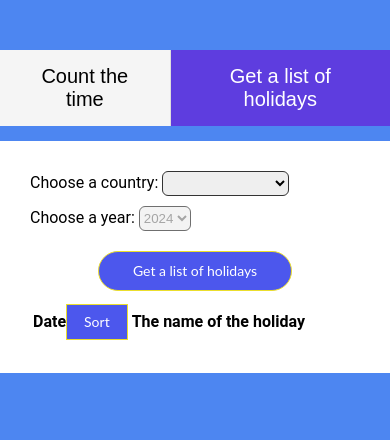
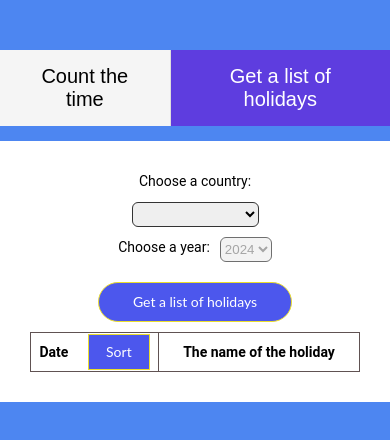
Before and after one commit to George1603/Course-project, a plain HTML site: page index.html in a window 390 px wide. Both pictures are taken after a click on the button "Get a list of holidays". Drawn offline with Linux system fonts and the light colour scheme; no server answers.

Commit message:
added responsive

```diff
--- a/index.html
+++ b/index.html
@@ -12,20 +12,20 @@
             <button class="tabs__nav-btn" type="button" data-tab="#tab_1" id="tab_1_btn">Count the time</button>
             <button class="tabs__nav-btn" type="button" data-tab="#tab_2" id="tab_2_btn">Get a list of holidays</button>
         </div>
-        <div class="tabs__content">
+        <div class="tabs__content mediaTab1">
             <div class="tabs__item" id="tab_1">
                 <form>
-                  <div class="startDatePicker">
+                  <div class="startDatePicker pickersMenuTab1">
                     <label for="startDay">Choose a start date:</label>
                     <input type="date" id="startDay" class="standartInputStyle dateInputs" name="startDay" required />
                     <span class="validity"></span>
                   </div>
-                  <div class="endDatePicker">
+                  <div class="endDatePicker pickersMenuTab1">
                     <label for="endDay">Choose an end date:</label>
                     <input type="date" id="endDay" class="standartInputStyle dateInputs" name="endDay" required />
                     <span class="validity"></span>
                   </div>
-                  <div class="presetPicker">
+                  <div class="presetPicker pickersMenuTab1">
                     <label for="preset">Choose a standard preset as needed:</label>
                       <select id="preset" class="standartInputStyle">
                         <option value="">Select a preset</option>
@@ -33,7 +33,7 @@
                         <option value="29">Month (30 days)</option>
                       </select>
                   </div>
-                  <div class="typeOfDays">
+                  <div class="typeOfDays pickersMenuTab1">
                     <label for="dayOptions">If necessary, select the type of days to count:</label>
                       <select id="dayOptions" class="standartInputStyle">
                         <option value="All days">All days</option>
@@ -41,7 +41,7 @@
                         <option value="Weekend">Weekend</option>
                       </select>
                   </div>
-                  <div class="typeOfCalc">
+                  <div class="typeOfCalc pickersMenuTab1">
                     <label for="calcOptions">Select the type of time calculation:</label>
                       <select id="calcOptions" class="standartInputStyle">
                         <option value="days">Count the number of days</option>
@@ -57,10 +57,10 @@
                 <table class="resultTable">
                   <thead>
                   <tr>
-                    <th class="tableHeader">Start date</th>
-                    <th class="tableHeader">End date</th>
-                    <th class="tableHeader">Result</th>
-                    <th class="tableHeader">Type of calculation</th>
+                    <th class="tableHeader specificThBorder">Start date</th>
+                    <th class="tableHeader specificThBorder">End date</th>
+                    <th class="tableHeader specificThBorder">Result</th>
+                    <th class="tableHeader specificThBorder">Type of calculation</th>
                   </tr>
                   </thead>
                   <tbody class="book-list"></tbody>
@@ -69,7 +69,8 @@
                   <button>Delete all results</button>
                 </div>
             </div>
-            <div class="tabs__item" id="tab_2">
+            <div class="tabs__item mediaTab2" id="tab_2">
+              <div class="tab_2_flex">
                 <form>
                   <div class="countryPicker">
                     <label for="countryPicker">Choose a country:</label>
@@ -89,12 +90,13 @@
                 <table class="holidaysTable">
                   <thead>
                   <tr>
-                    <th class="tableHeader">Date<button id="sortDateBtn">Sort</button></th>
-                    <th class="tableHeader">The name of the holiday</th>
+                    <th class="tableHeader" id="tableSortDateWrapper">Date<button id="sortDateBtn">Sort</button></th>
+                    <th class="tableHeader specificThBorder">The name of the holiday</th>
                   </tr>
                   </thead>
                   <tbody class="holidays-list"></tbody>
                 </table>
+              </div>
             </div>
         </div>
     </div>
--- a/styles.css
+++ b/styles.css
@@ -77,6 +77,7 @@ body {
 
 .resultTable {
     width: 100%;
+    border-collapse: collapse;
 }
 
 .book-list {
@@ -141,3 +142,72 @@ body {
     letter-spacing: 0em;
     padding: 17px;
 }
+
+.tab_2_flex {
+    display: flex;
+    flex-direction: column;
+    /* align-items: center; */
+}
+
+.holidaysTable {
+    width: 100%;
+    border-collapse: collapse;
+    border: 1px solid rgb(94, 82, 82);
+}
+
+#tableSortDateWrapper {
+    display: flex;
+    align-items: center;
+    gap: 5px;
+    justify-content: space-around;
+}
+
+.holidaysTable tr, td {
+    border: 1px solid rgb(96, 82, 82);
+}
+
+.specificThBorder {
+    border: 1px solid rgb(96, 82, 82);
+}
+
+@media all and (max-width: 500px) {
+    .mediaTab1 {
+        font-size: 13px;
+    }
+
+    .pickersMenuTab1 {
+        display: flex;
+        flex-direction: column;
+        gap: 5px;
+        align-items: center;
+    }
+}
+
+@media all and (max-width: 768px) {
+    .mediaTab1 {
+        font-size: 14px;
+    }
+
+    .validity {
+        display: none;
+    }
+}
+
+@media all and (max-width: 425px) {
+    .mediaTab2 {
+        font-size: 14px;
+    }
+
+    .countryPicker {
+        display: flex;
+        flex-direction: column;
+        align-items: center;
+        gap: 10px;
+    }
+
+    .yearPicker {
+        display: flex;
+        justify-content: center;
+        gap: 10px;
+    }
+}
```
